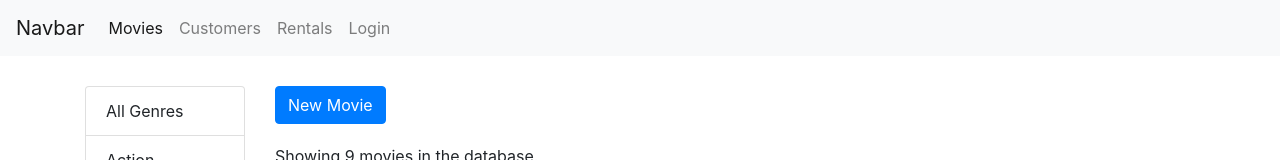
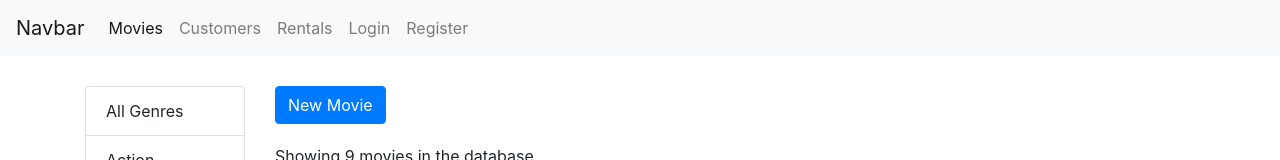
Before and after one commit to ezekielharvey/reactproject, a React (Create React App) app: page /movies in a window 1280 px wide. Shown: the top 160 px of the page. Built offline with nearby package versions, Linux system fonts and the light colour scheme.

Commit message:
Added Registration

```diff
--- a/src/components/navBar.jsx
+++ b/src/components/navBar.jsx
@@ -33,6 +33,9 @@ const NavBar = () => {
           <NavLink className="nav-item nav-link" to="/login">
             Login
           </NavLink>
+          <NavLink className="nav-item nav-link" to="/register">
+            Register
+          </NavLink>
         </div>
       </div>
     </nav>
```
